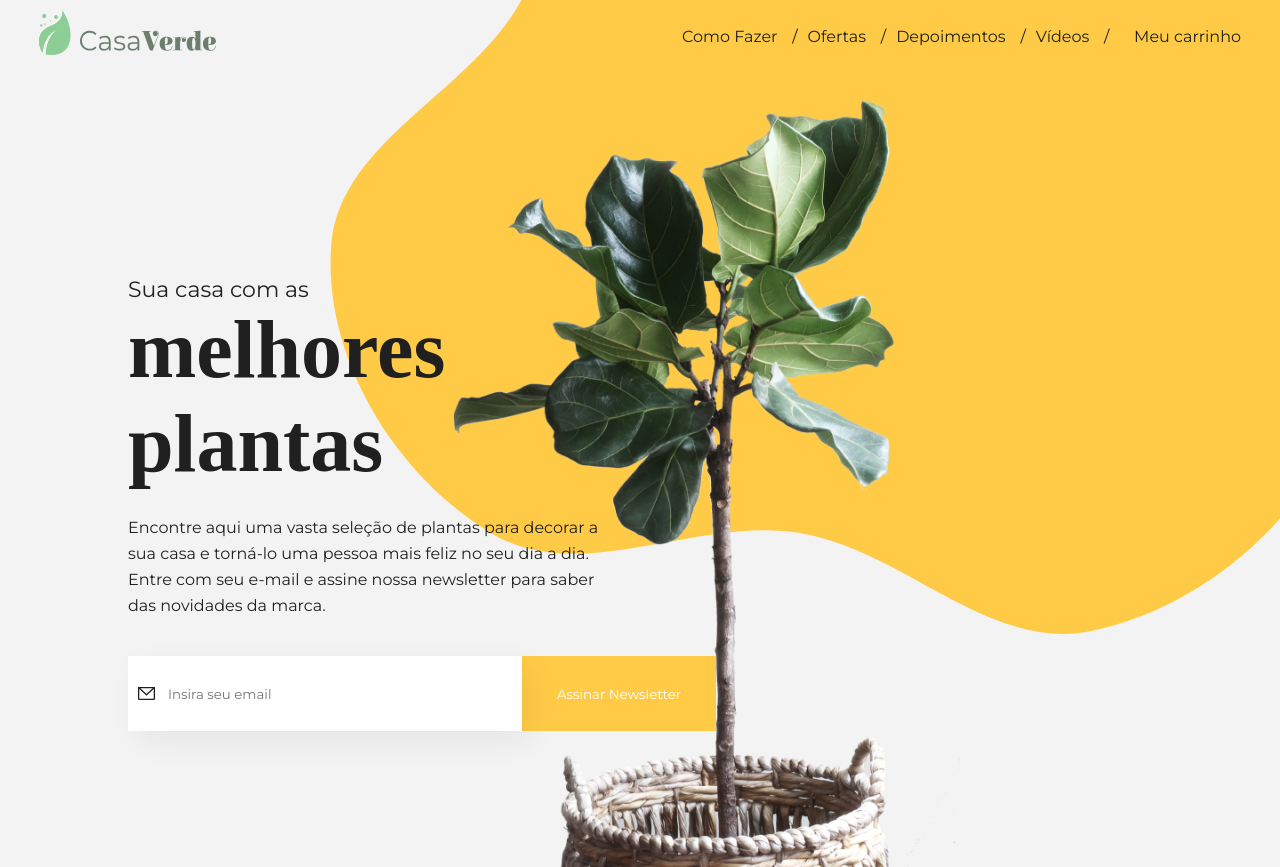
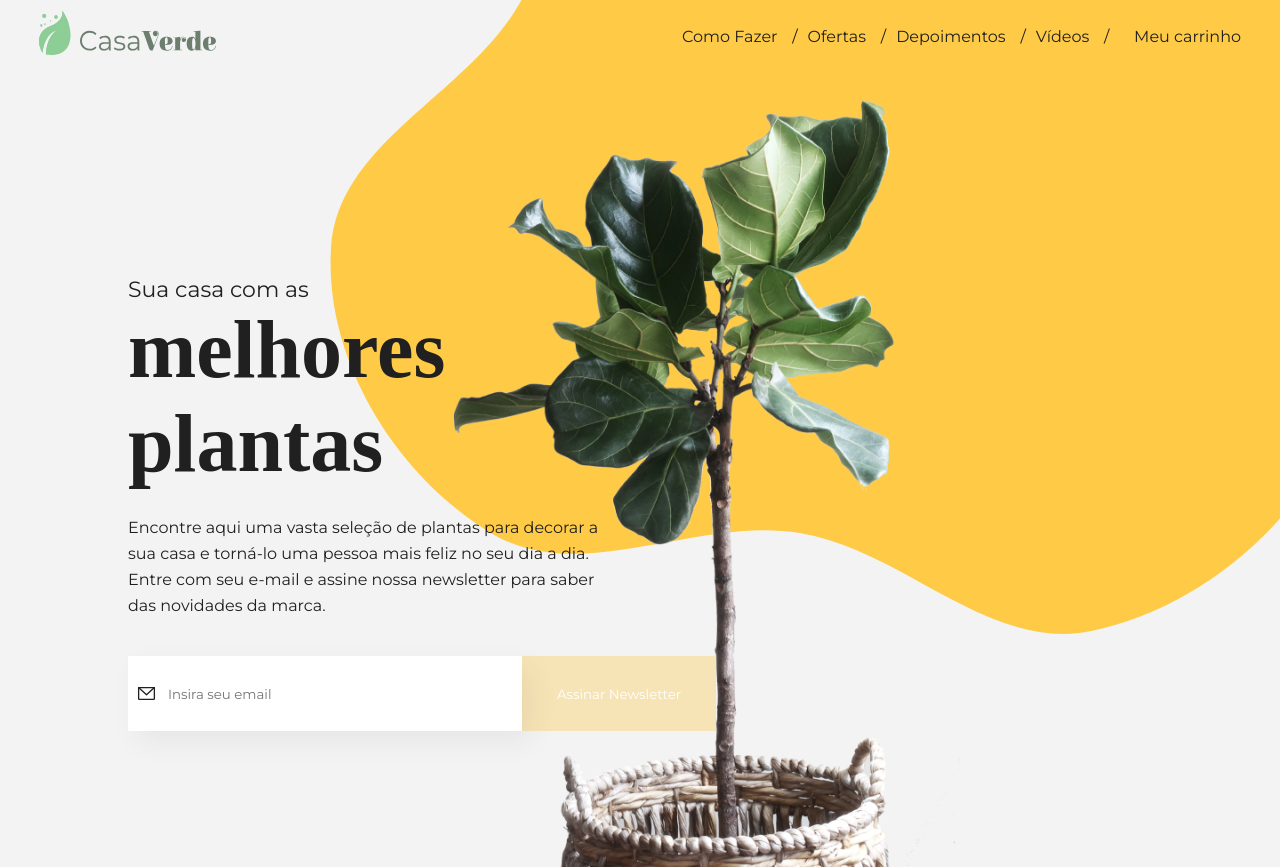
Before and after one commit to giselle-ferreira/7days-of-code-react, a React (Vite) app: page / in a window 1280 px wide. Built offline with nearby package versions, Linux system fonts and the light colour scheme; a web font is replaced by a local one.

Commit message:
corrects email validation

```diff
--- a/src/Components/Input.tsx
+++ b/src/Components/Input.tsx
@@ -7,27 +7,23 @@ import swal from 'sweetalert2';
 export function Input() {
 
     const [email, setEmail] = useState<string>('')
+    const isValid = /\S+@\S+\.\S+/
 
+    const handleOnChange = (ev: any) => {
+        setEmail(ev.target.value)
+    }
 
     const handleOnClick = () => {
-        const isValid = /\S+@\S+\.\S+/
 
         if(isValid.test(email)) {
             swal.fire({
                 icon: 'success',
                 text: `Obrigado pela sua assinatura, você receberá nossas novidades no e-mail ${email}`
             })
-        } else if(!isValid.test(email) ) {
-            swal.fire({
-                icon: 'error',
-                text: 'Favor inserir um e-mail válido'
-            })
         }
+
+        setEmail('')
     }
-
-
-    const handleOnChange = (ev: any) => {
-        setEmail(ev.target.value) }
 
 
     return(
@@ -41,7 +37,10 @@ export function Input() {
                 placeholder='Insira seu email'
                 />
             </InputWrapper>
-            <Button type="submit" onClick={handleOnClick}>Assinar Newsletter</Button>
+            <Button
+            disabled={!(isValid.test(email))}
+            type="submit"
+            onClick={handleOnClick}>Assinar Newsletter</Button>
         </Container>
     )
 }
--- a/src/Styles.tsx
+++ b/src/Styles.tsx
@@ -105,4 +105,8 @@ export const Button = styled.button`
     &:hover {
         background: #fbd77c;
     }
+
+    &:disabled {
+        background: #f7e4b6;
+    }
 `;
```
